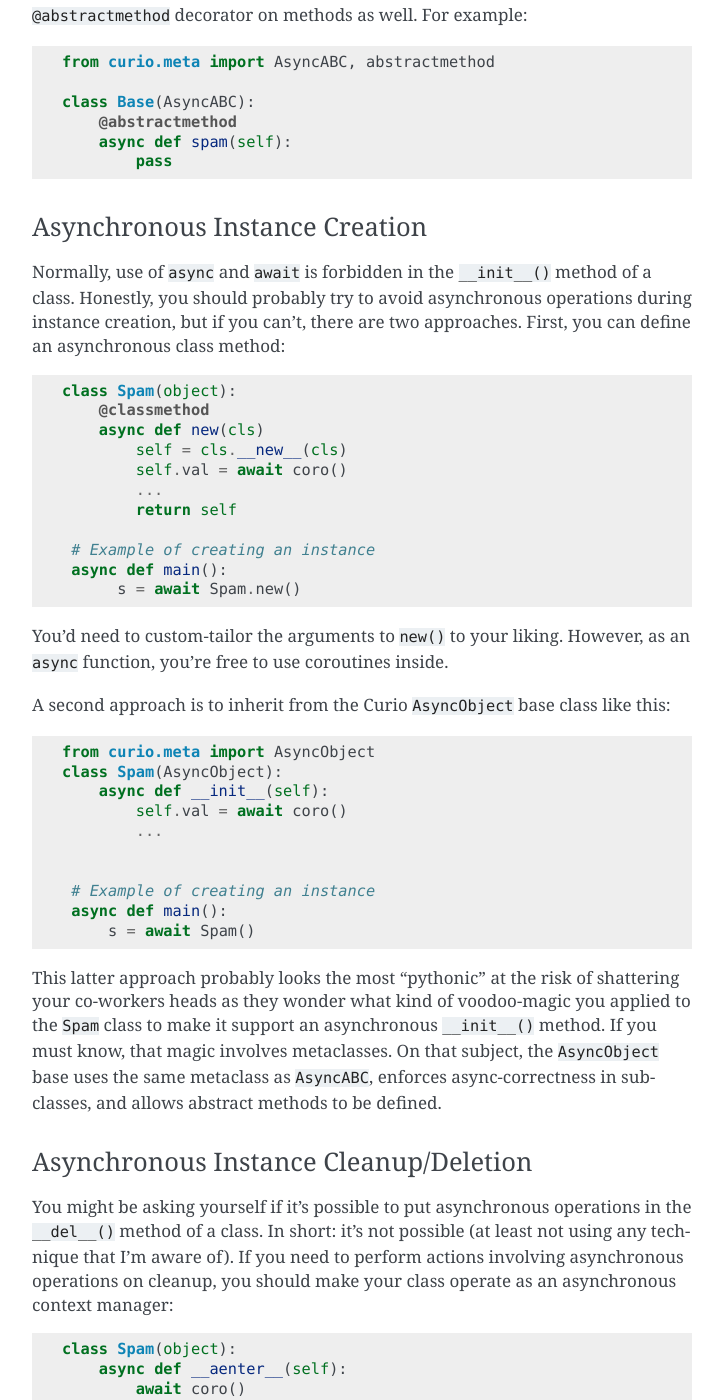
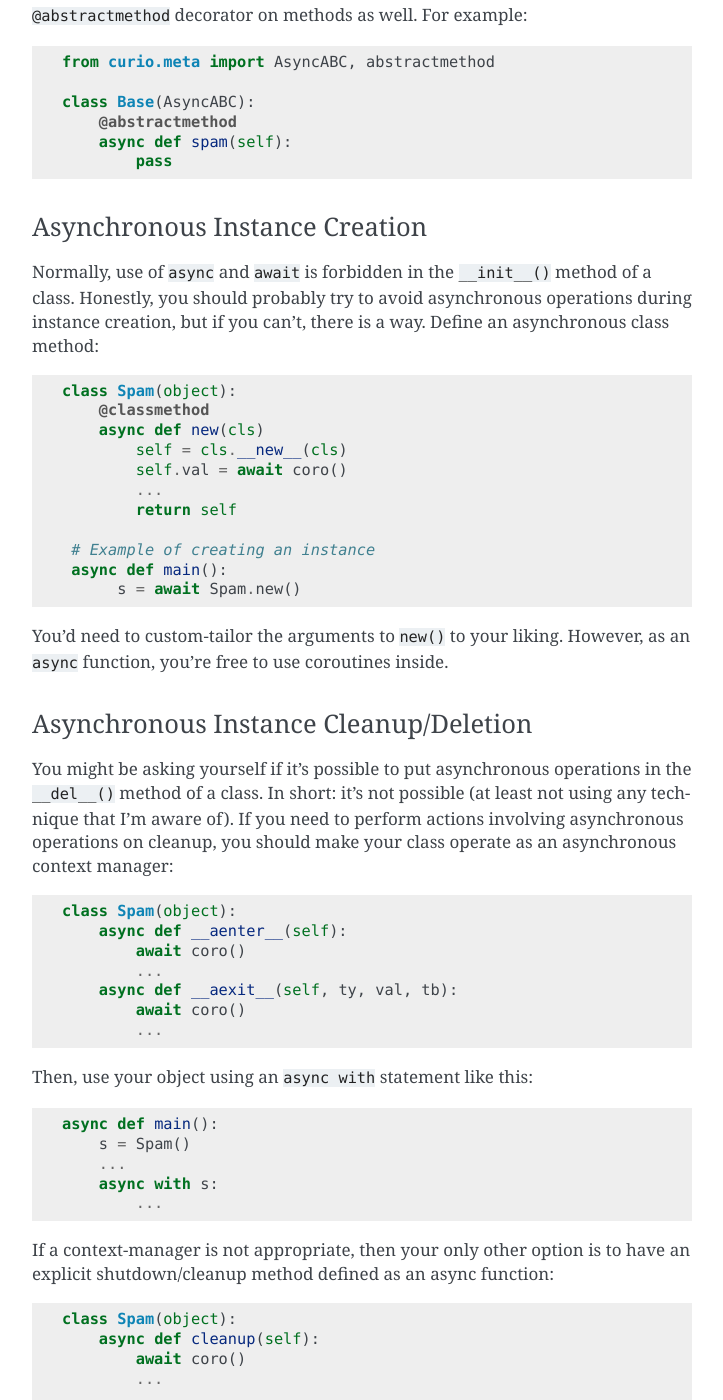
Before and after one commit to dabeaz/curio, a Sphinx documentation site: the page built from docs/devel.rst, in a window 1280 px wide and 1400 px high, scrolled down 64716 px. Shown: the whole window, without its empty margins (388-1111 px from the left). Built offline with Sphinx 7.4.7, drawn with Linux system fonts in a browser that asks for light colours; pages that are not in the unit, such as notebooks, are missing from menus.

Commit message:
Removed AsyncObject

```diff
--- a/docs/devel.rst
+++ b/docs/devel.rst
@@ -3130,8 +3130,7 @@ Asynchronous Instance Creation
 Normally, use of ``async`` and ``await`` is forbidden in the
 ``__init__()`` method of a class.  Honestly, you should probably try to
 avoid asynchronous operations during instance creation, but if you
-can't, there are two approaches.  First, you can define an
-asynchronous class method::
+can't, there is a way.  Define an asynchronous class method::
 
     class Spam(object):
         @classmethod
@@ -3148,28 +3147,6 @@ asynchronous class method::
 You'd need to custom-tailor the arguments to ``new()`` to your liking.
 However, as an ``async`` function, you're free to use coroutines inside.
 
-A second approach is to inherit from the Curio ``AsyncObject`` base class
-like this::
-
-    from curio.meta import AsyncObject
-    class Spam(AsyncObject):
-        async def __init__(self):
-            self.val = await coro()
-            ...
-
-
-     # Example of creating an instance
-     async def main():
-         s = await Spam()
-
-This latter approach probably looks the most "pythonic" at the risk of
-shattering your co-workers heads as they wonder what kind of
-voodoo-magic you applied to the ``Spam`` class to make it support an
-asynchronous ``__init__()`` method.  If you must know, that magic
-involves metaclasses.  On that subject, the ``AsyncObject`` base uses
-the same metaclass as ``AsyncABC``, enforces async-correctness in
-subclasses, and allows abstract methods to be defined.
-
 Asynchronous Instance Cleanup/Deletion
 ^^^^^^^^^^^^^^^^^^^^^^^^^^^^^^^^^^^^^^
 
```
Also changed, not shown: docs/reference.rst (+0 -20 lines).
